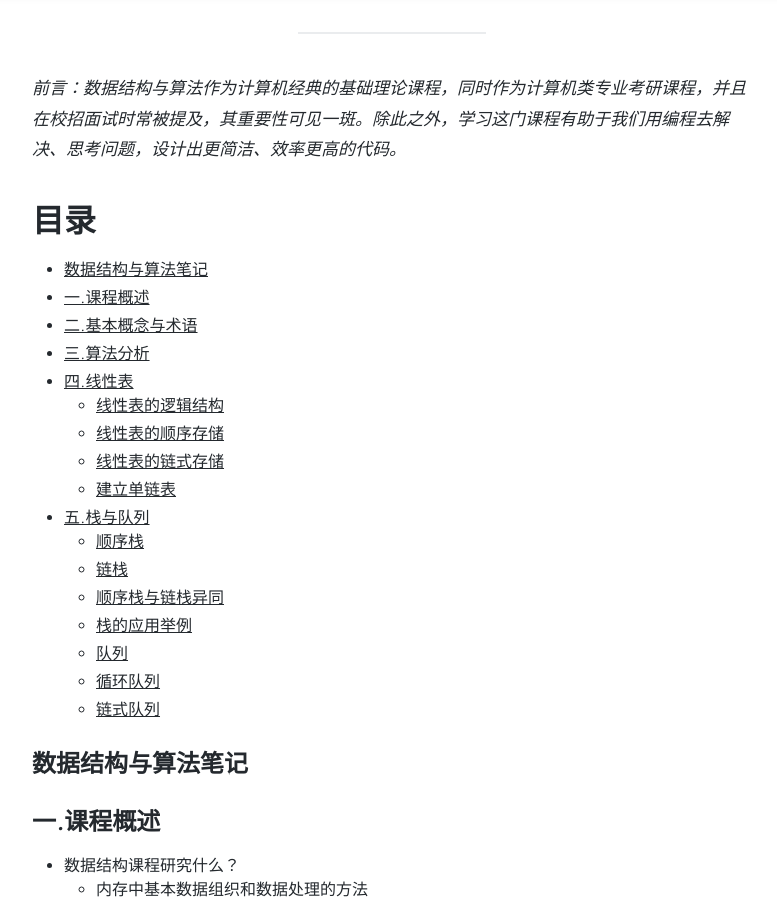
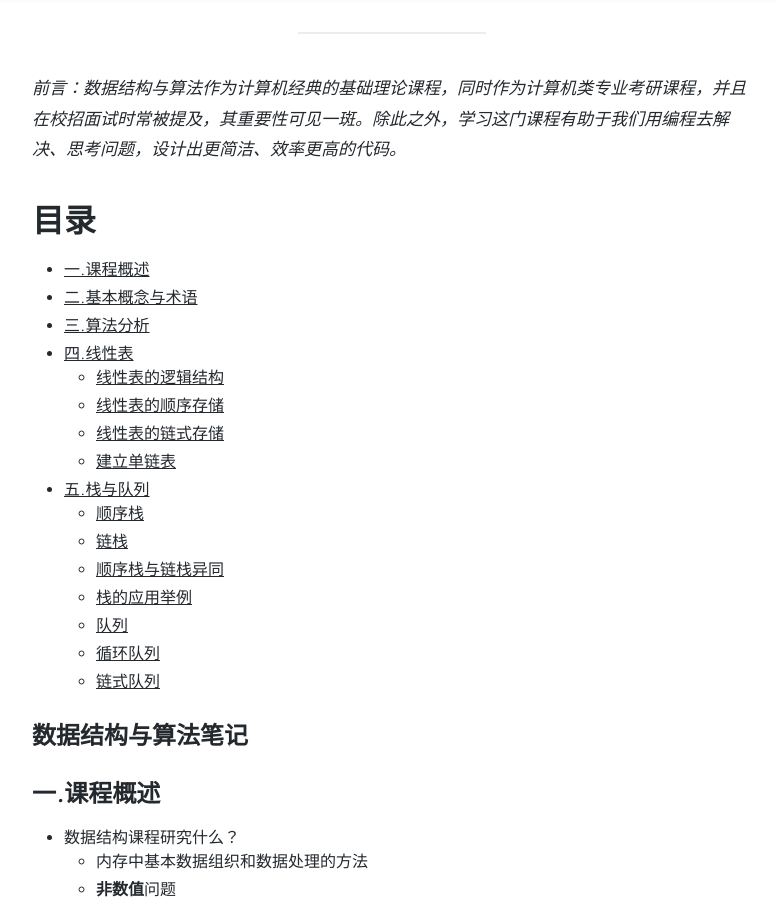
Before and after one commit to cszmzh/BA-NANA.github.io, a Jekyll site: the page built from _posts/2020-02-08-数据结构与算法1.md, in a window 1280 px wide and 900 px high, scrolled down 564 px. Shown: the whole window, without its empty margins (248-1025 px from the left). Built offline with Jekyll 4.4.1, drawn with Linux system fonts in a browser that asks for light colours; nearby versions of some CDN libraries; comment, search, counter and statistics services are not loaded; a style sheet for code colours, icons or effects is not loaded.

Commit message:
Update 2020-02-08-数据结构与算法1.md

```diff
--- a/_posts/2020-02-08-数据结构与算法1.md
+++ b/_posts/2020-02-08-数据结构与算法1.md
@@ -16,7 +16,6 @@ toc: true
 
 # 目录
 
-  * [数据结构与算法笔记](#数据结构与算法笔记)
   * [一.课程概述](#一课程概述)
   * [二.基本概念与术语](#二基本概念与术语)
   * [三.算法分析](#三算法分析)
```
